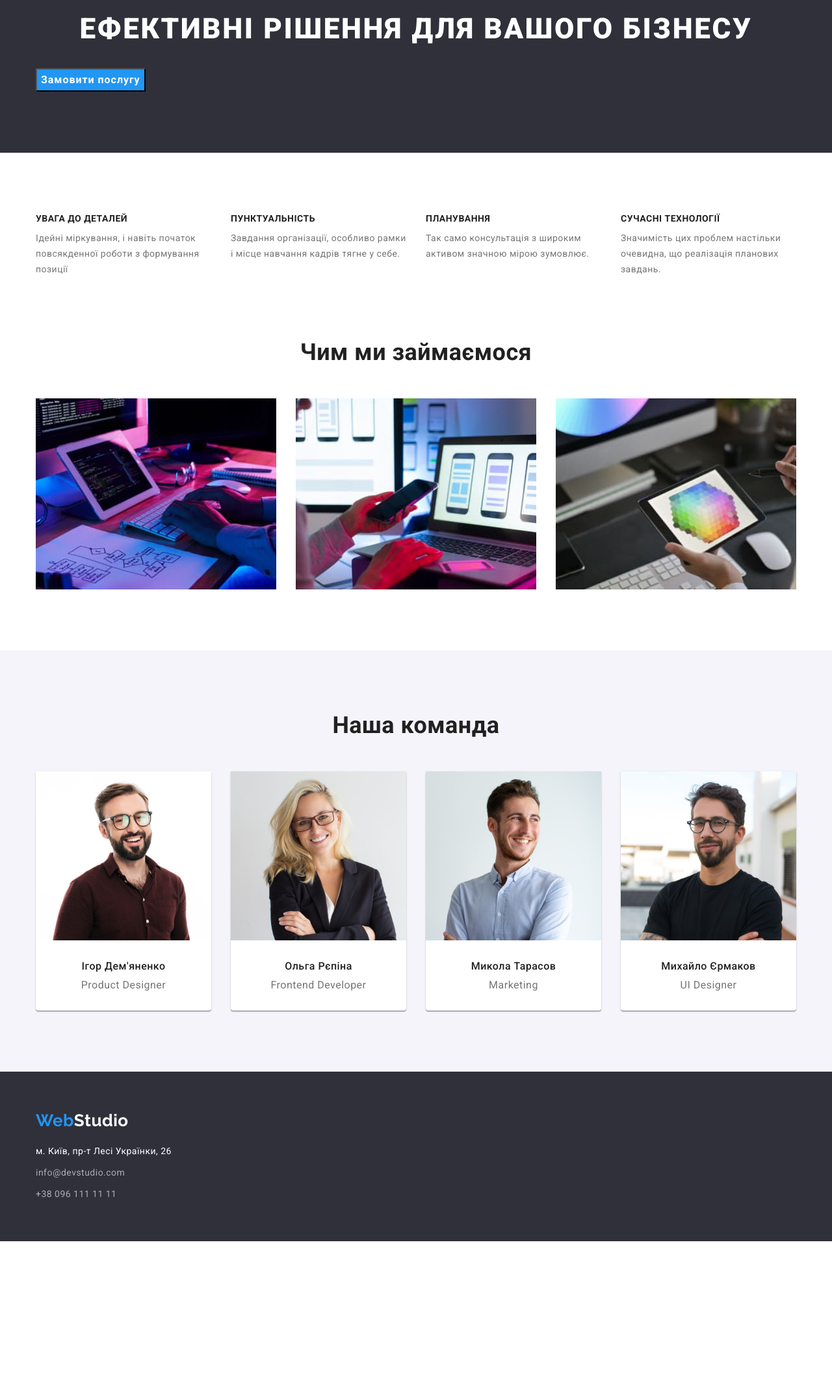
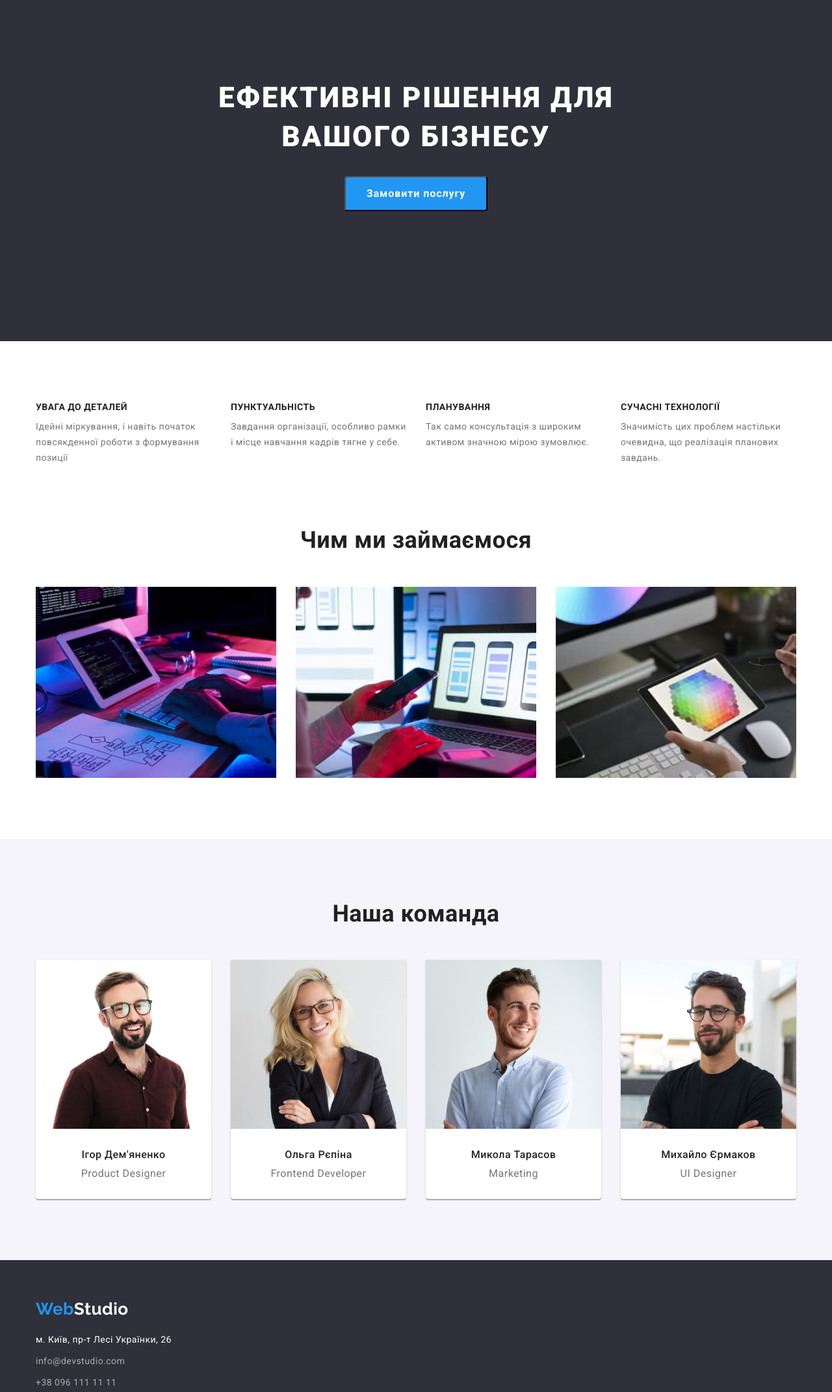
Before and after one commit to nicktudan/goit-markup-hw-03, a plain HTML site: page index.html in a window 1280 px wide. Shown: the part 160-2302 px from the top of the page at 65% size. Before the commit the page ends 2070 px from the top, so only its background shows below. Drawn offline with nearby package versions, Linux system fonts and the light colour scheme.

Commit message:
Змінює секції Послуга і Футер

```diff
--- a/css/styles.css
+++ b/css/styles.css
@@ -183,6 +183,12 @@ header {border-bottom: 1px solid var(--header-border-color);}
 }
 
 /* Оформлення фону Послуга і Підвал */
+.service {
+    padding-top: 200px;
+    padding-bottom: 200px;
+    text-align: center;
+}
+
 .service,
 .page-footer {
     background-color: var(--dark-bg-color);
@@ -191,7 +197,7 @@ header {border-bottom: 1px solid var(--header-border-color);}
 /* Оформлення кольору тексту Послуга і Підвал */
 .service,
 .service-btn,
-.address-list .address-link .link {
+.address-list .item .link {
     color: var(--primary-light-text-color);
 }
 
@@ -203,6 +209,10 @@ header {border-bottom: 1px solid var(--header-border-color);}
 }
 
 .service-title {
+    width: 696px;
+    margin-right: auto;
+    margin-left: auto;
+
     font-weight: 900;
     font-size: 44px;
     line-height: 1.36;
@@ -211,11 +221,11 @@ header {border-bottom: 1px solid var(--header-border-color);}
 }
 
 .service-btn {
-    display: flex;
-    align-items: center;
     margin-top: 30px;
+    padding: 10px 32px;
 
     background-color: var(--accent-color);
+    border-radius: 4px;
     cursor: pointer;
 }
 
@@ -308,23 +318,18 @@ header {border-bottom: 1px solid var(--header-border-color);}
 }
 
 /* Підвал */
-.footer-container {
+.page-footer {
     padding-top: 60px;
     padding-bottom: 60px;
 }
 
 .address {
-    display: flex;
-    flex-direction: column;
     margin-top: 20px;
     font-style: normal;
 }
 
-.address-list {
-    display: flex;
-    flex-wrap: wrap;
-    width: 231px;
-    gap: 9px;
+.address-item:not(:first-child) {
+    margin-top: 9px;
 }
 
 .address-list .link {
@@ -358,6 +363,7 @@ header {border-bottom: 1px solid var(--header-border-color);}
     background-color: var(--light-bg-color);
     cursor: pointer;
     border-radius: 4px;
+    border: none;
 }
 
 .portfolio-btn:hover,
--- a/index.html
+++ b/index.html
@@ -36,11 +36,9 @@
 
     <main>
         <!-- Послуга -->
-        <section class="section service">
-            <div class="container">
+        <section class="service">
                 <h1 class="service-title">Ефективні рішення для вашого бізнесу</h1>
                 <button type="button" class="service-btn">Замовити послугу</button>
-            </div>
         </section>
 
         <!-- Особливості -->
@@ -115,19 +113,23 @@
 
     <!-- Підвал -->
     <footer class="page-footer">
-        <div class="container footer-container">
+        <div class="container">
             <a href="./index.html" lang="en" class="logo">Web<span class="logo-light">Studio</span></a>
 
             <address class="address">
                 <ul class="address-list list">
-                    <li>
-                        <div class="address-link">
-                            <a href="https://goo.gl/maps/PtDdcps2GoqeUwa47" target="_blank" rel="noopener noreferrer nofollow" class="link">м. Київ, пр-т Лесі Українки, 26</a>
-                        </div>
+
+                    <li class="address-item item">
+                        <a href="https://goo.gl/maps/PtDdcps2GoqeUwa47" target="_blank" rel="noopener noreferrer nofollow" class="link">м. Київ, пр-т Лесі Українки, 26</a>
                     </li>
 
-                    <li><a href="mailto:info@devstudio.com" class="link">info@devstudio.com</a></li>
-                    <li><a href="tel:+380961111111" class="link">+38 096 111 11 11</a></li>
+                    <li class="address-item">
+                        <a href="mailto:info@devstudio.com" class="link">info@devstudio.com</a>
+                    </li>
+
+                    <li class="address-item">
+                        <a href="tel:+380961111111" class="link">+38 096 111 11 11</a>
+                    </li>
                 </ul>
             </address>
         </div>
```
Also changed, not shown: portfolio.html (+11 -7 lines).
